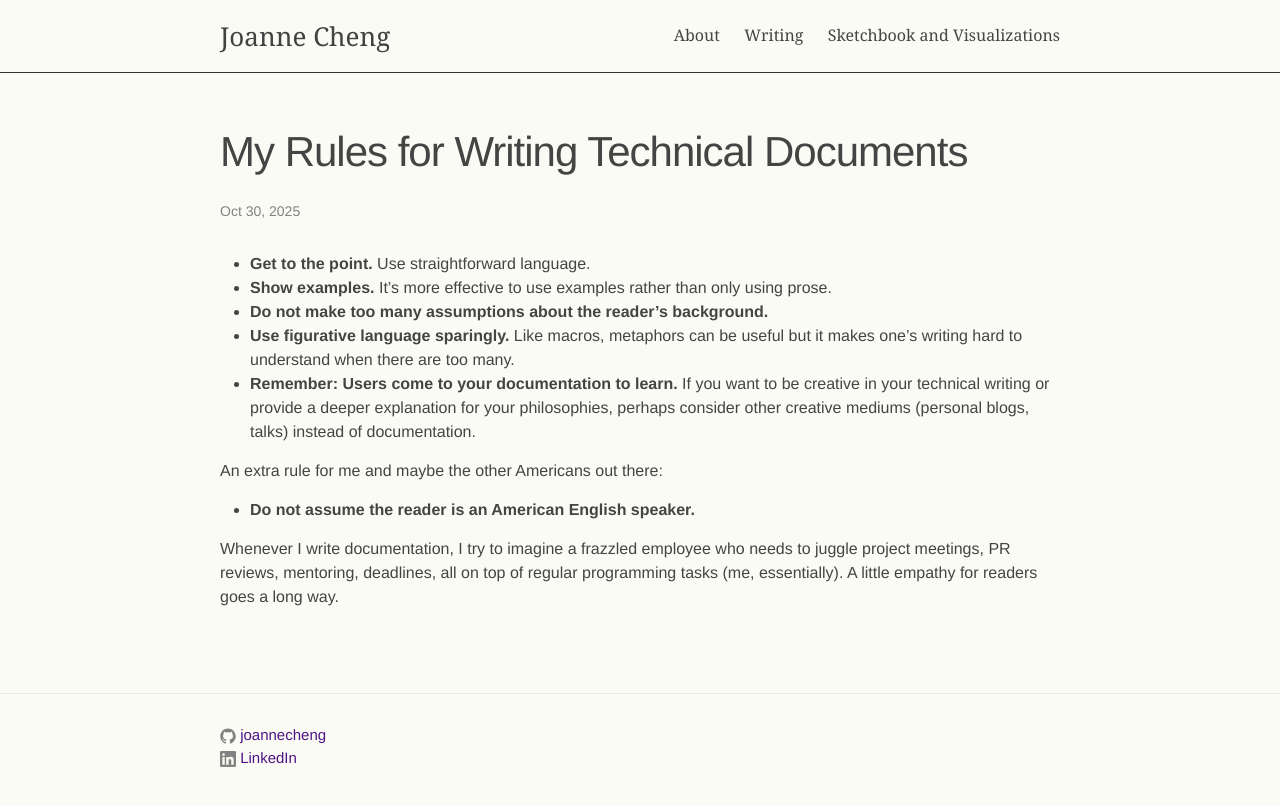
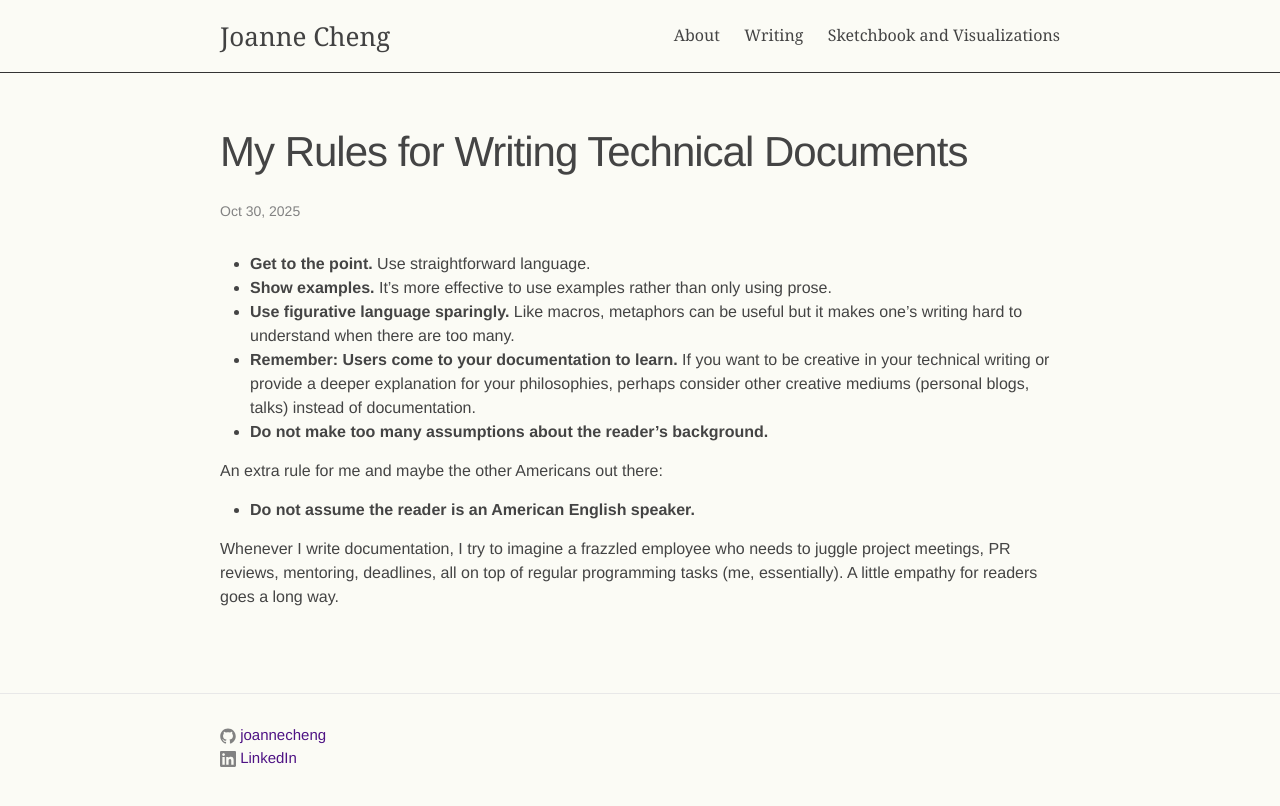
Before and after one commit to joannecheng/joannecheng.github.io, a Jekyll site: the page built from _posts/2025-10-28-a-rant-about-technical-documentation.markdown, in a window 1280 px wide. Shown: the top 806 px of the page. Built offline with Jekyll 4.4.1, drawn with Linux system fonts in a browser that asks for light colours; nearby versions of some CDN libraries; library files that are not in the unit come from our copies.

Commit message:
update again

```diff
--- a/_posts/2025-10-28-a-rant-about-technical-documentation.markdown
+++ b/_posts/2025-10-28-a-rant-about-technical-documentation.markdown
@@ -7,12 +7,12 @@ tags: programming
 
 * **Get to the point.** Use straightforward language.
 * **Show examples.** It's more effective to use examples rather than only using prose.
-* **Do not make too many assumptions about the reader's background.**
 * **Use figurative language sparingly.**
 Like macros, metaphors can be useful but it makes one's writing hard to understand when there are too many.
 * **Remember: Users come to your documentation to learn.**
 If you want to be creative in your technical writing or provide a deeper explanation for your philosophies,
 perhaps consider other creative mediums (personal blogs, talks) instead of documentation.
+* **Do not make too many assumptions about the reader's background.**
 
 An extra rule for me and maybe the other Americans out there:
 * **Do not assume the reader is an American English speaker.**
```
